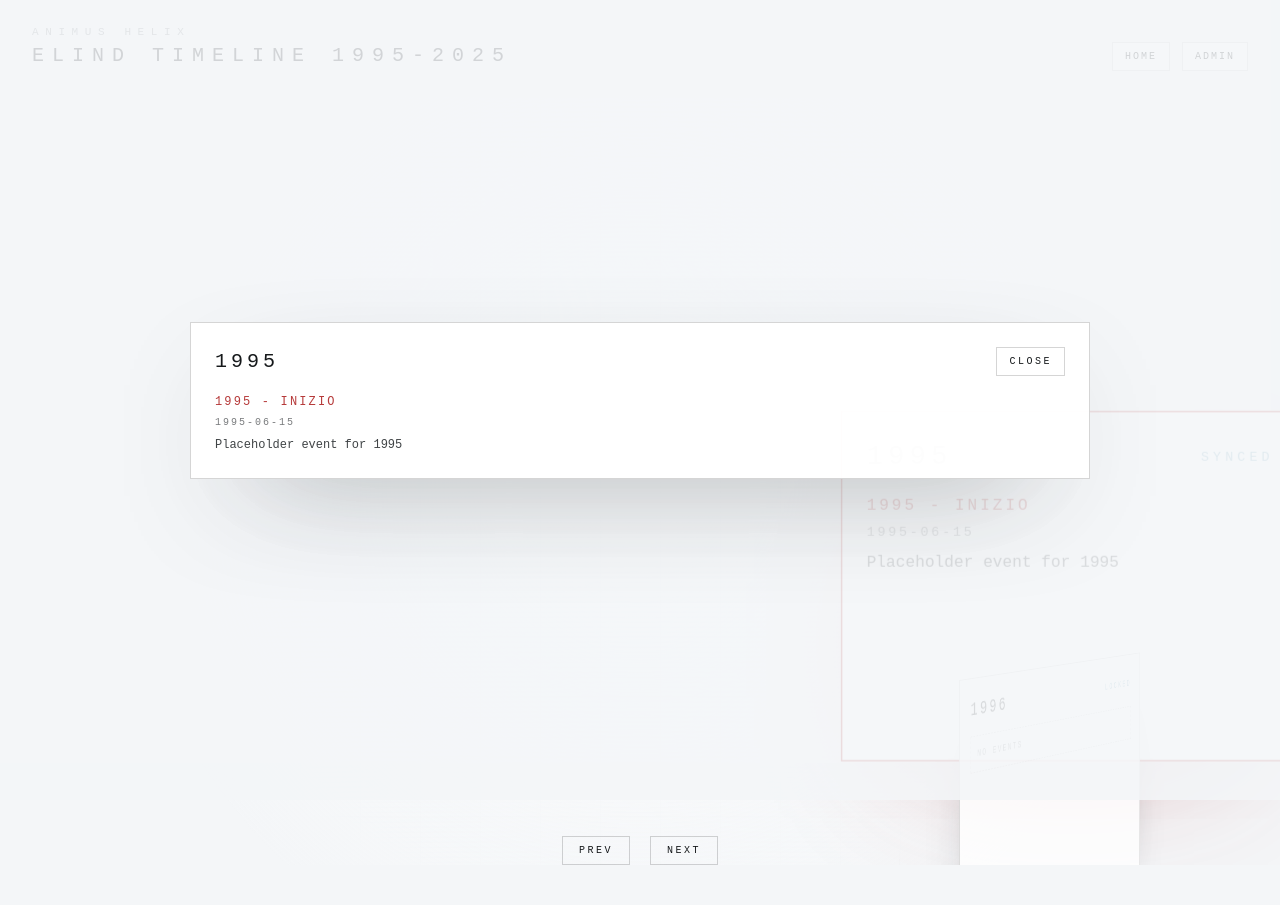
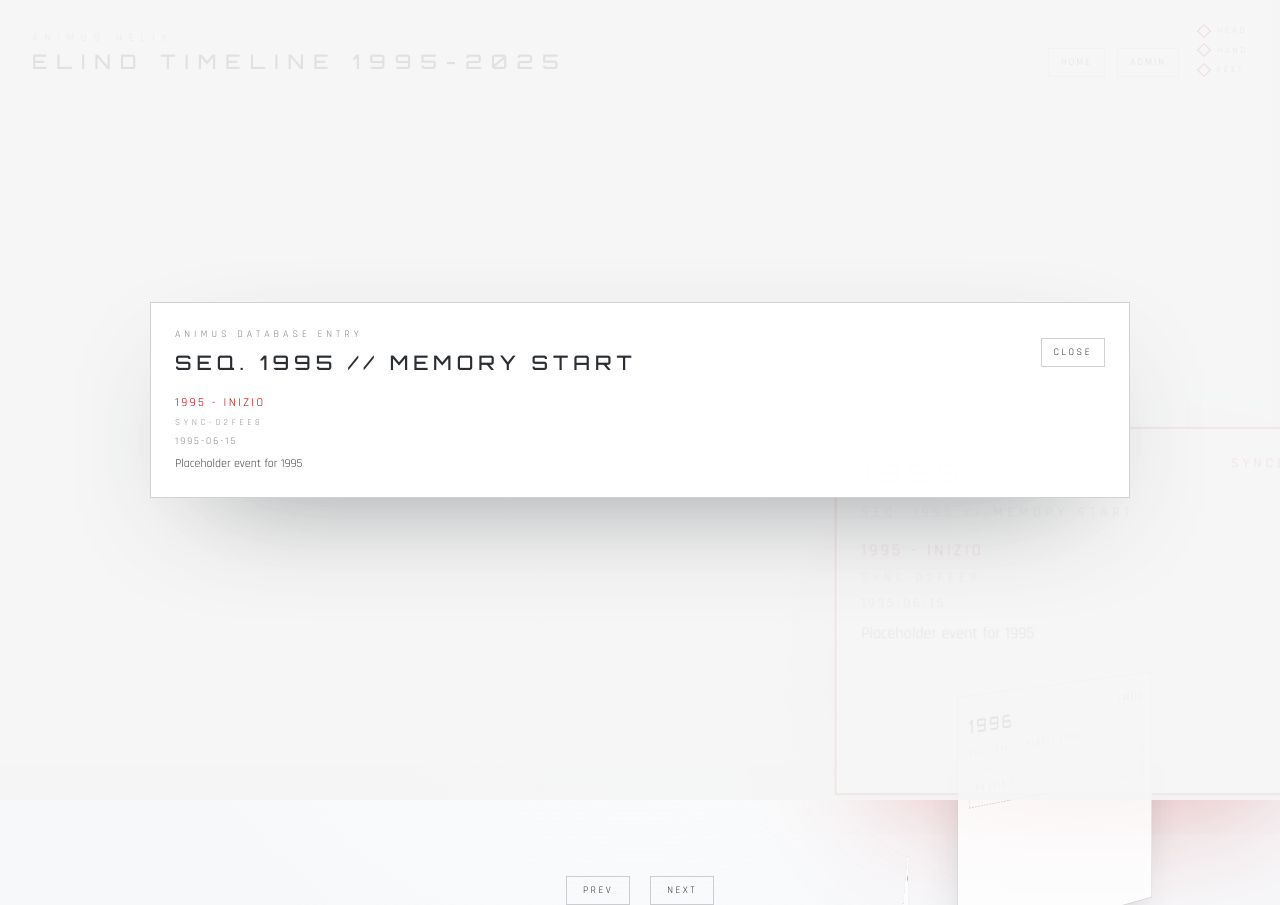
Before and after one commit to Elindslmn/3LEtimeline, a React (Vite) app: page / in a window 1280 px wide. Both pictures are taken after a click on the element 826 px from the left and 285 px from the top of the page. Before the commit the page ends 865 px from the top, so only its background shows below. Built offline with nearby package versions, Linux system fonts and the light colour scheme.

Commit message:
Style Animus 2.0 helix UI

```diff
--- a/src/App.tsx
+++ b/src/App.tsx
@@ -34,10 +34,26 @@ function AppRouterWrapper(){
             <p className="app-subtitle">Animus Helix</p>
             <h1 className="app-title">Elind Timeline 1995-2025</h1>
           </div>
-          <nav className="app-nav">
-            <Link to="/">Home</Link>
-            <Link to="/admin">Admin</Link>
-          </nav>
+          <div className="app-header-right">
+            <nav className="app-nav">
+              <Link to="/">Home</Link>
+              <Link to="/admin">Admin</Link>
+            </nav>
+            <div className="app-hud">
+              <div className="app-hud-item">
+                <span className="hud-diamond" />
+                <span>HEAD</span>
+              </div>
+              <div className="app-hud-item">
+                <span className="hud-diamond" />
+                <span>HAND</span>
+              </div>
+              <div className="app-hud-item">
+                <span className="hud-diamond" />
+                <span>FEET</span>
+              </div>
+            </div>
+          </div>
         </header>
 
         <main className="app-main">
--- a/src/components/Timeline.tsx
+++ b/src/components/Timeline.tsx
@@ -7,6 +7,15 @@ type EventItem = {
   date?: string
   description?: string
   media?: { type: 'image' | 'video'; src: string }[]
+}
+
+const makeSignal = (seed: string) => {
+  let hash = 0
+  for (let i = 0; i < seed.length; i += 1) {
+    hash = (hash * 31 + seed.charCodeAt(i)) % 1000000
+  }
+  const hex = hash.toString(16).padStart(6, '0')
+  return `SYNC-${hex.toUpperCase()}`
 }
 
 export default function Timeline({events}: {events: EventItem[]}) {
@@ -50,6 +59,8 @@ export default function Timeline({events}: {events: EventItem[]}) {
   return (
     <div className="helix-shell">
       <div className="helix-grid" />
+      <div className="helix-strand helix-strand-left" />
+      <div className="helix-strand helix-strand-right" />
       <div className="helix-fog" />
       <div className="helix-scanlines" />
       <div className="helix-vignette" />
@@ -90,7 +101,10 @@ export default function Timeline({events}: {events: EventItem[]}) {
                 >
                   <div className={`helix-card ${diff === 0 ? 'is-active' : ''} ${isSelected ? 'is-selected' : ''}`}>
                     <div className="helix-card-header">
-                      <span className="helix-year">{year}</span>
+                      <div>
+                        <span className="helix-year">{year}</span>
+                        <div className="helix-seq">SEQ. {year} // MEMORY START</div>
+                      </div>
                       <span className="helix-status">{diff === 0 ? 'SYNCED' : 'LOCKED'}</span>
                     </div>
                     {yearEvents.length > 0 ? (
@@ -98,6 +112,7 @@ export default function Timeline({events}: {events: EventItem[]}) {
                         {yearEvents.map(ev => (
                           <div key={ev.id} className="helix-event">
                             <div className="helix-event-title">{ev.title}</div>
+                            <div className="helix-event-signal">{makeSignal(`${ev.id}-${ev.year}`)}</div>
                             {ev.date && <div className="helix-event-date">{ev.date}</div>}
                             {ev.description && <p className="helix-event-desc">{ev.description}</p>}
                           </div>
@@ -121,13 +136,17 @@ export default function Timeline({events}: {events: EventItem[]}) {
         <div className="helix-overlay" onClick={() => setSelectedIndex(null)}>
           <div className="helix-overlay-panel" onClick={(e) => e.stopPropagation()}>
             <div className="helix-overlay-header">
-              <span className="helix-year">{years[selectedIndex]}</span>
+              <div>
+                <div className="helix-overlay-label">Animus Database Entry</div>
+                <span className="helix-year">SEQ. {years[selectedIndex]} // MEMORY START</span>
+              </div>
               <button className="helix-close" onClick={() => setSelectedIndex(null)}>CLOSE</button>
             </div>
             <div className="helix-overlay-body">
               {(eventsByYear.get(years[selectedIndex]) ?? []).map(ev => (
                 <div key={ev.id} className="helix-event">
                   <div className="helix-event-title">{ev.title}</div>
+                  <div className="helix-event-signal">{makeSignal(`${ev.id}-${ev.year}`)}</div>
                   {ev.date && <div className="helix-event-date">{ev.date}</div>}
                   {ev.description && <p className="helix-event-desc">{ev.description}</p>}
                 </div>
--- a/src/styles.css
+++ b/src/styles.css
@@ -1,19 +1,21 @@
+@import url('https://fonts.googleapis.com/css2?family=Orbitron:wght@500;700&family=Rajdhani:wght@400;600&display=swap');
+
 @tailwind base;
 @tailwind components;
 @tailwind utilities;
 
 :root {
-  --ink: #16191b;
-  --bg: #f4f6f8;
-  --grid: rgba(22, 25, 27, 0.05);
-  --panel: rgba(255, 255, 255, 0.92);
-  --line: rgba(22, 25, 27, 0.18);
-  --accent: #b63a3a;
-  --accent-2: #7aa9bf;
+  --ink: #2b2f33;
+  --bg: #f7f8fa;
+  --grid: rgba(43, 47, 51, 0.08);
+  --panel: rgba(255, 255, 255, 0.94);
+  --line: rgba(43, 47, 51, 0.22);
+  --accent: #b30000;
+  --accent-2: #d20000;
 }
 
 body {
-  font-family: "Courier New", Courier, monospace;
+  font-family: 'Rajdhani', 'Helvetica Neue', Arial, sans-serif;
   background: var(--bg);
   color: var(--ink);
 }
@@ -21,6 +23,7 @@ body {
 .app-shell {
   min-height: 100vh;
   position: relative;
+  background: var(--bg);
 }
 
 .app-header {
@@ -37,8 +40,9 @@ body {
 }
 
 .app-title {
+  font-family: 'Orbitron', 'Rajdhani', sans-serif;
   font-size: 20px;
-  letter-spacing: 0.4em;
+  letter-spacing: 0.45em;
   text-transform: uppercase;
 }
 
@@ -46,7 +50,13 @@ body {
   font-size: 11px;
   letter-spacing: 0.6em;
   text-transform: uppercase;
-  color: rgba(31, 35, 38, 0.5);
+  color: rgba(43, 47, 51, 0.55);
+}
+
+.app-header-right {
+  display: flex;
+  gap: 20px;
+  align-items: flex-end;
 }
 
 .app-nav {
@@ -60,12 +70,34 @@ body {
   text-transform: uppercase;
   letter-spacing: 0.2em;
   font-size: 10px;
-  background: rgba(255, 255, 255, 0.7);
+  background: rgba(255, 255, 255, 0.8);
 }
 
 .app-nav a:hover {
   border-color: var(--accent);
   color: var(--accent);
+}
+
+.app-hud {
+  display: grid;
+  gap: 6px;
+  font-size: 9px;
+  letter-spacing: 0.3em;
+  text-transform: uppercase;
+  color: rgba(43, 47, 51, 0.7);
+}
+
+.app-hud-item {
+  display: flex;
+  align-items: center;
+  gap: 8px;
+}
+
+.hud-diamond {
+  width: 10px;
+  height: 10px;
+  border: 1px solid var(--accent);
+  transform: rotate(45deg);
 }
 
 .app-main {
@@ -88,20 +120,40 @@ body {
   inset: 0;
   background-image:
     linear-gradient(var(--grid) 1px, transparent 1px),
-    linear-gradient(90deg, var(--grid) 1px, transparent 1px);
-  background-size: 60px 60px;
+    linear-gradient(90deg, var(--grid) 1px, transparent 1px),
+    linear-gradient(45deg, rgba(179, 0, 0, 0.08) 1px, transparent 1px);
+  background-size: 70px 70px, 70px 70px, 140px 140px;
   opacity: 0.6;
+  transform: perspective(900px) rotateX(68deg) scale(1.7) translateY(-20%);
+  transform-origin: center;
+}
+
+.helix-strand {
+  position: absolute;
+  top: 10%;
+  bottom: 10%;
+  width: 2px;
+  background: linear-gradient(to bottom, transparent, rgba(179, 0, 0, 0.6), transparent);
+  opacity: 0.4;
+}
+
+.helix-strand-left {
+  left: 42%;
+}
+
+.helix-strand-right {
+  right: 42%;
 }
 
 .helix-fog {
   position: absolute;
   inset: 0;
   background:
-    radial-gradient(circle at 30% 20%, rgba(255, 255, 255, 0.85), transparent 55%),
-    radial-gradient(circle at 70% 70%, rgba(255, 255, 255, 0.7), transparent 60%),
-    radial-gradient(circle at 10% 80%, rgba(255, 255, 255, 0.6), transparent 60%);
-  opacity: 0.7;
-  filter: blur(2px);
+    radial-gradient(circle at 25% 20%, rgba(255, 255, 255, 0.95), transparent 60%),
+    radial-gradient(circle at 75% 70%, rgba(255, 255, 255, 0.8), transparent 65%),
+    radial-gradient(circle at 50% 50%, rgba(255, 255, 255, 0.7), transparent 70%);
+  opacity: 0.8;
+  filter: blur(1px);
   pointer-events: none;
 }
 
@@ -110,21 +162,21 @@ body {
   inset: 0;
   background: repeating-linear-gradient(
     to bottom,
-    rgba(22, 25, 27, 0.08) 0px,
-    rgba(22, 25, 27, 0.08) 1px,
+    rgba(43, 47, 51, 0.1) 0px,
+    rgba(43, 47, 51, 0.1) 1px,
     transparent 1px,
-    transparent 5px
+    transparent 6px
   );
-  opacity: 0.35;
+  opacity: 0.32;
   mix-blend-mode: multiply;
   pointer-events: none;
-  animation: scan-shift 8s linear infinite;
+  animation: scan-shift 9s linear infinite;
 }
 
 .helix-vignette {
   position: absolute;
   inset: 0;
-  background: radial-gradient(circle, rgba(255, 255, 255, 0.5) 0%, var(--bg) 70%);
+  background: radial-gradient(circle, rgba(255, 255, 255, 0.6) 0%, var(--bg) 70%);
   pointer-events: none;
 }
 
@@ -132,15 +184,15 @@ body {
   position: relative;
   z-index: 2;
   width: 100%;
-  max-width: 1100px;
-  height: 720px;
+  max-width: 1200px;
+  height: 760px;
   display: flex;
   align-items: center;
   justify-content: center;
 }
 
 .helix-scene {
-  perspective: 1500px;
+  perspective: 1700px;
   width: 100%;
   height: 100%;
   display: flex;
@@ -153,6 +205,7 @@ body {
   width: 100%;
   height: 100%;
   transform-style: preserve-3d;
+  animation: materialize 1.4s ease;
 }
 
 .helix-node {
@@ -165,42 +218,57 @@ body {
 }
 
 .helix-card {
-  width: 340px;
-  min-height: 260px;
+  width: 360px;
+  min-height: 270px;
   border: 1px solid var(--line);
   background: var(--panel);
   padding: 18px;
-  box-shadow: 0 35px 90px -55px rgba(22, 25, 27, 0.75);
-  transition: border-color 300ms ease, box-shadow 300ms ease;
+  box-shadow: 0 35px 90px -55px rgba(43, 47, 51, 0.8);
+  transition: border-color 200ms ease, box-shadow 200ms ease, transform 200ms ease;
+}
+
+.helix-card:hover {
+  animation: glitch 0.3s steps(2, end);
+  border-color: var(--accent-2);
 }
 
 .helix-card.is-active {
   border-color: var(--accent);
-  box-shadow: 0 30px 80px -40px rgba(182, 56, 56, 0.35);
+  box-shadow: 0 30px 80px -40px rgba(179, 0, 0, 0.35);
 }
 
 .helix-card.is-selected {
-  border-color: var(--accent);
-  box-shadow: 0 40px 110px -50px rgba(182, 56, 56, 0.45);
-  transform: scale(1.02);
+  border-color: var(--accent-2);
+  box-shadow: 0 40px 110px -50px rgba(179, 0, 0, 0.45);
+  transform: scale(1.03);
 }
 
 .helix-card-header {
   display: flex;
   justify-content: space-between;
-  align-items: center;
+  align-items: flex-start;
   margin-bottom: 12px;
+  gap: 12px;
 }
 
 .helix-year {
+  font-family: 'Orbitron', 'Rajdhani', sans-serif;
   font-size: 20px;
-  letter-spacing: 0.2em;
+  letter-spacing: 0.25em;
+}
+
+.helix-seq {
+  font-size: 10px;
+  letter-spacing: 0.35em;
+  text-transform: uppercase;
+  color: rgba(43, 47, 51, 0.6);
+  margin-top: 6px;
 }
 
 .helix-status {
   font-size: 10px;
   letter-spacing: 0.3em;
-  color: var(--accent-2);
+  color: var(--accent);
   text-transform: uppercase;
 }
 
@@ -211,15 +279,23 @@ body {
 
 .helix-event-title {
   text-transform: uppercase;
-  letter-spacing: 0.18em;
+  letter-spacing: 0.2em;
   font-size: 12px;
   color: var(--accent);
+}
+
+.helix-event-signal {
+  font-size: 9px;
+  letter-spacing: 0.4em;
+  text-transform: uppercase;
+  color: rgba(43, 47, 51, 0.5);
+  margin-top: 4px;
 }
 
 .helix-event-date {
   font-size: 10px;
   letter-spacing: 0.2em;
-  color: rgba(31, 35, 38, 0.6);
+  color: rgba(43, 47, 51, 0.6);
   text-transform: uppercase;
   margin-top: 4px;
 }
@@ -227,14 +303,14 @@ body {
 .helix-event-desc {
   font-size: 12px;
   margin-top: 6px;
-  color: rgba(31, 35, 38, 0.85);
+  color: rgba(43, 47, 51, 0.9);
 }
 
 .helix-empty {
   font-size: 11px;
   letter-spacing: 0.2em;
   text-transform: uppercase;
-  color: rgba(31, 35, 38, 0.5);
+  color: rgba(43, 47, 51, 0.5);
   border: 1px dashed var(--line);
   padding: 10px;
 }
@@ -270,7 +346,7 @@ body {
 .helix-overlay {
   position: fixed;
   inset: 0;
-  background: rgba(244, 246, 248, 0.85);
+  background: rgba(245, 245, 245, 0.9);
   display: flex;
   align-items: center;
   justify-content: center;
@@ -278,13 +354,13 @@ body {
 }
 
 .helix-overlay-panel {
-  width: min(900px, 92vw);
+  width: min(980px, 92vw);
   max-height: 80vh;
   overflow: auto;
   border: 1px solid var(--line);
-  background: rgba(255, 255, 255, 0.95);
+  background: rgba(255, 255, 255, 0.98);
   padding: 24px;
-  box-shadow: 0 40px 120px -60px rgba(22, 25, 27, 0.7);
+  box-shadow: 0 40px 120px -60px rgba(43, 47, 51, 0.7);
 }
 
 .helix-overlay-header {
@@ -292,6 +368,14 @@ body {
   align-items: center;
   justify-content: space-between;
   margin-bottom: 16px;
+}
+
+.helix-overlay-label {
+  font-size: 10px;
+  letter-spacing: 0.4em;
+  text-transform: uppercase;
+  color: rgba(43, 47, 51, 0.6);
+  margin-bottom: 6px;
 }
 
 .helix-overlay-body {
@@ -313,10 +397,29 @@ body {
   100% { transform: translateY(12px); }
 }
 
+@keyframes glitch {
+  0% { transform: translate(0, 0); }
+  20% { transform: translate(-2px, 1px); }
+  40% { transform: translate(2px, -1px); }
+  60% { transform: translate(-1px, 2px); }
+  80% { transform: translate(1px, -2px); }
+  100% { transform: translate(0, 0); }
+}
+
+@keyframes materialize {
+  0% { opacity: 0; transform: translateY(20px) scale(0.98); }
+  100% { opacity: 1; transform: translateY(0) scale(1); }
+}
+
 @media (max-width: 900px) {
   .app-header {
     flex-direction: column;
     align-items: flex-start;
+  }
+
+  .app-header-right {
+    align-items: flex-start;
+    flex-direction: column;
   }
 
   .helix-stage {
```
